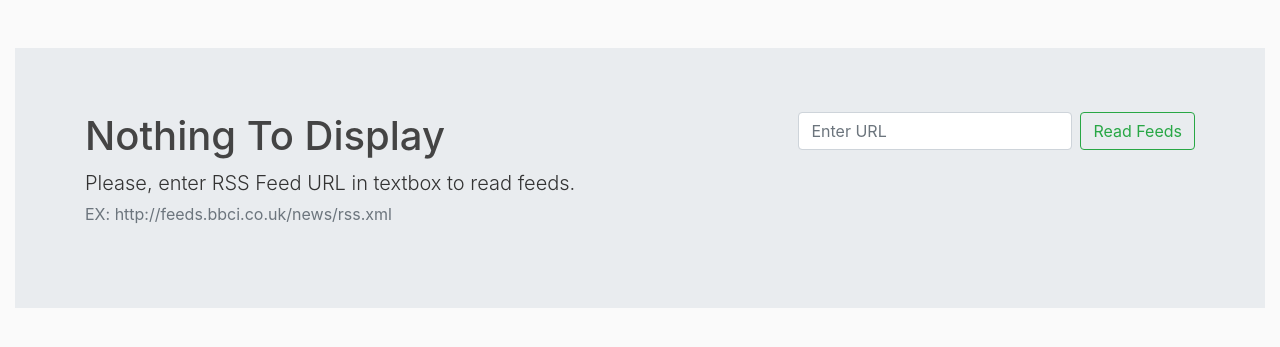
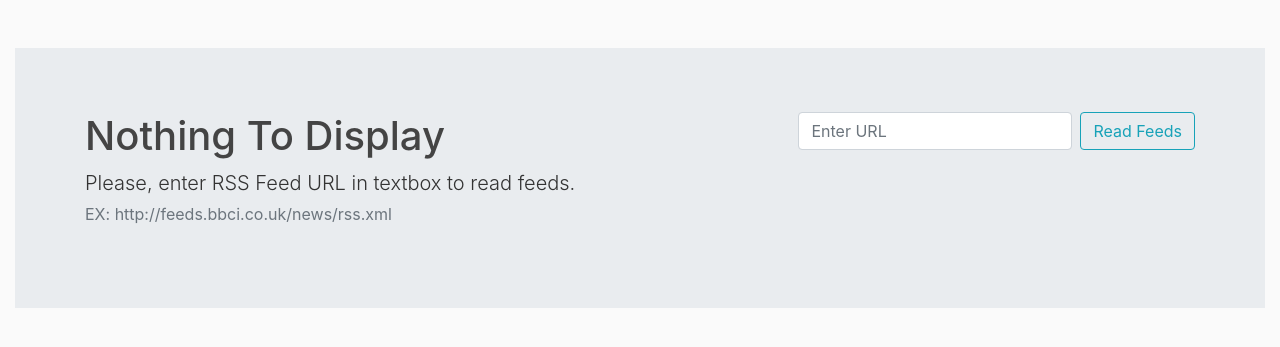
Before and after one commit to Evergreenies/RSS-Reader, a Django app: page / in a window 1280 px wide. Shown: the part 56-403 px from the top of the page. Run offline with Django 3.2, Linux system fonts and the light colour scheme; some libraries are stand-ins or nearby versions.

Commit message:
Update home.html

```diff
--- a/templates/home.html
+++ b/templates/home.html
@@ -35,7 +35,7 @@
                             <form class="form-inline my-2 my-lg-0" method="post" action="{% url 'rss-list' %}">
                                 {% csrf_token %}
                                 <input class="form-control mr-sm-2" type="search" placeholder="Enter URL" name="url" aria-label="Search">
-                                <button class="btn btn-outline-success my-2 my-sm-0" type="submit">Read Feeds </button>
+                                <button class="btn btn-outline-info my-2 my-sm-0" type="submit">Read Feeds </button>
                             </form>
                         </div>
                     </div>
```
